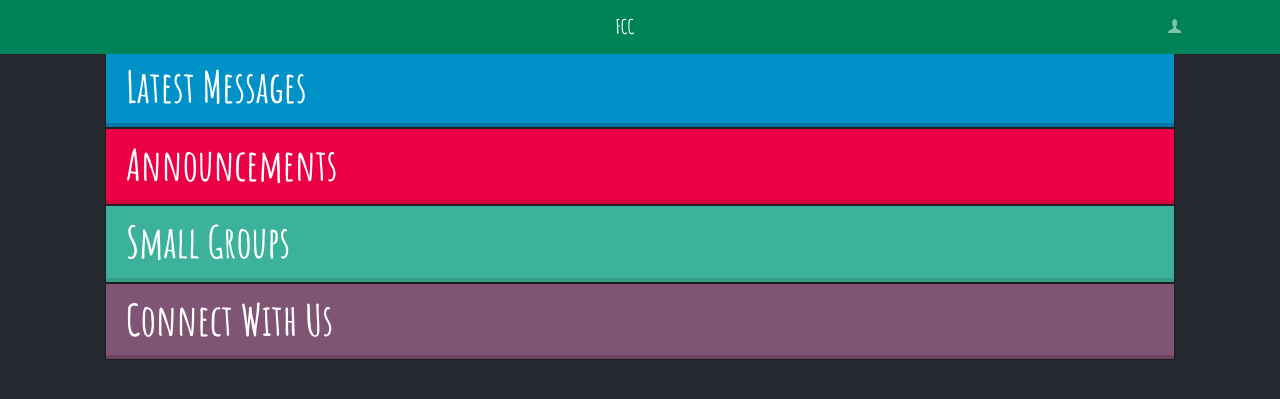
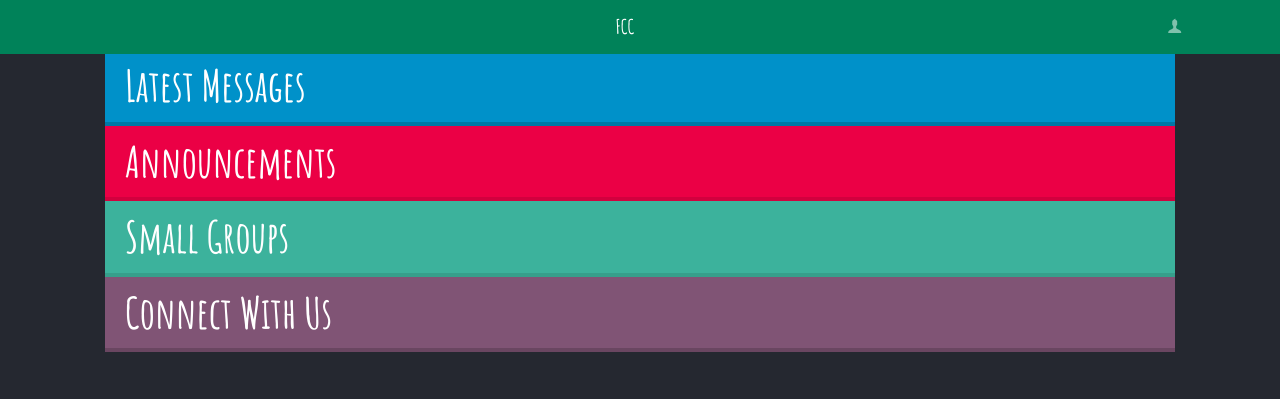
Before and after one commit to DevBeardly/church-announce, a Node server app: page / in a window 1280 px wide. Shown: the top 399 px of the page. Run offline with Node 20, Linux system fonts and the light colour scheme; data that the repository does not hold is empty; some libraries are stand-ins or nearby versions.

Commit message:
Removing invisible border from cards

```diff
--- a/public/stylesheets/index.css
+++ b/public/stylesheets/index.css
@@ -18,6 +18,7 @@
  }
  .card {
    border-radius:0;
+   border: none !important;
  }
  .card-header {
    border-radius: 0 !important;
```
